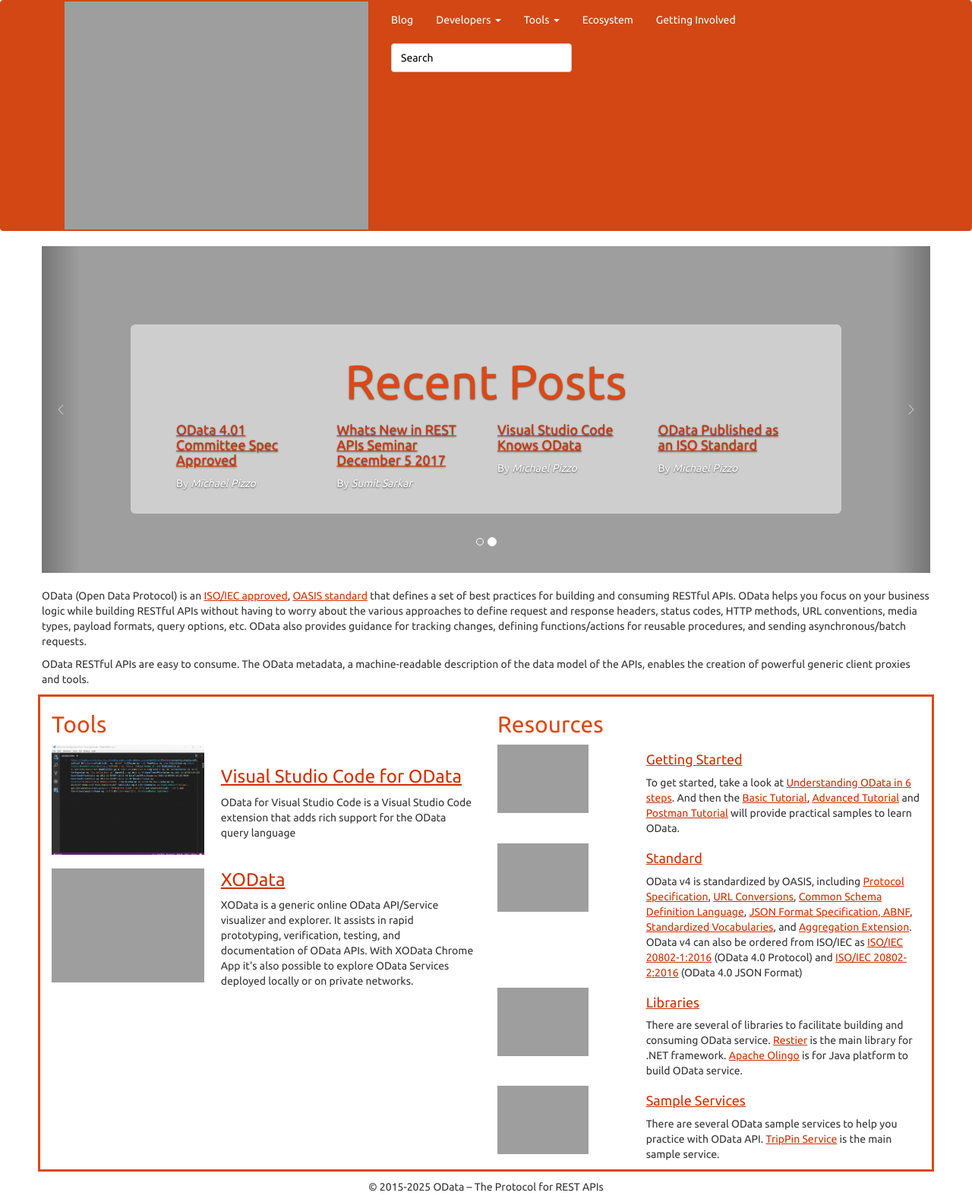
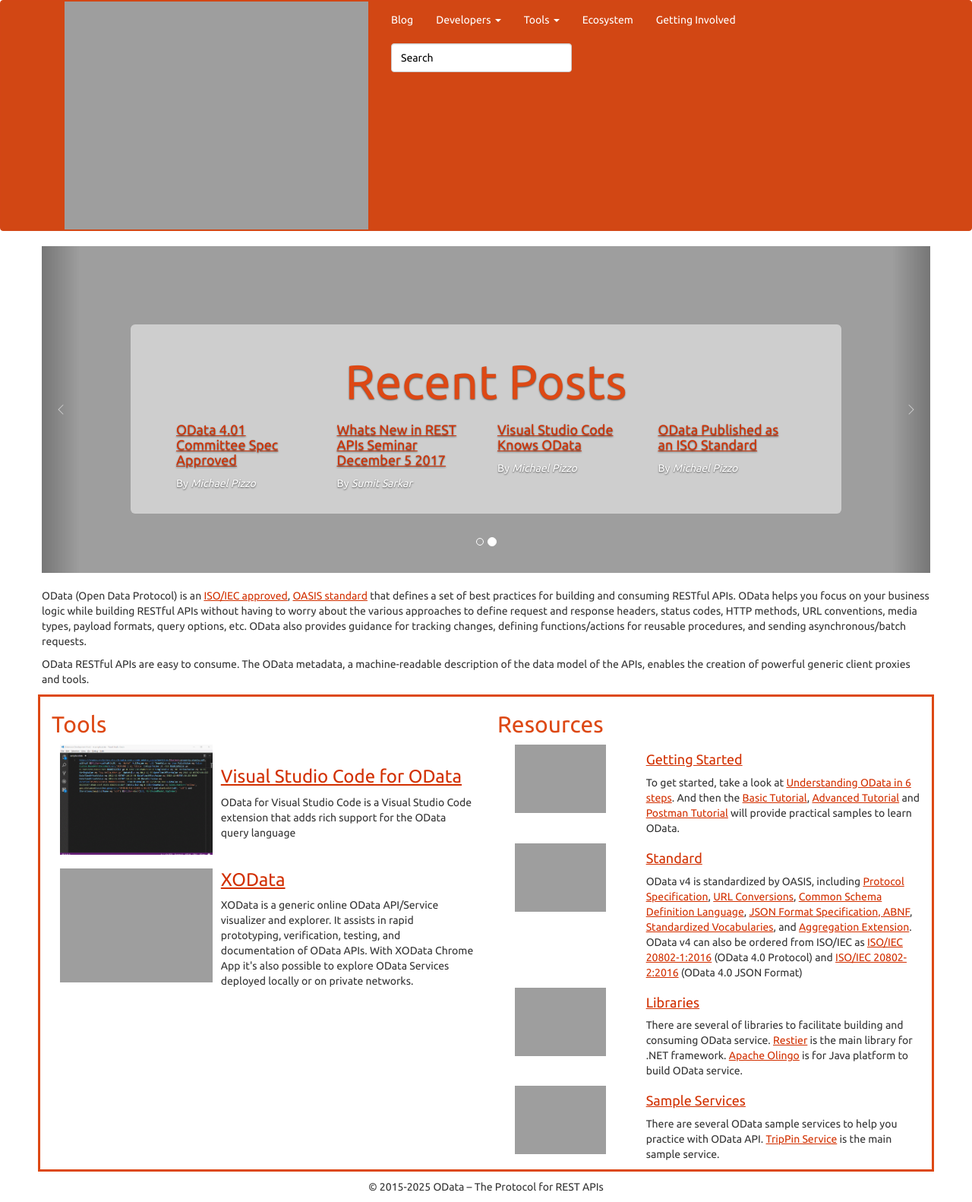
Before and after one commit to OData/odataorg.github.io, a Jekyll site: the page built from index.html, in a window 1280 px wide. Shown: the whole page at 76% size. Built offline with Jekyll 4.4.1, drawn with Linux system fonts in a browser that asks for light colours; nearby versions of some CDN libraries; a style sheet for code colours, icons or effects is not loaded.

Commit message:
Fix images not visible at 400%

```diff
--- a/public/css/site.css
+++ b/public/css/site.css
@@ -433,3 +433,19 @@
 .table>thead>tr>th, .table>tbody>tr>th, .table>tfoot>tr>th, .table>thead>tr>td, .table>tbody>tr>td, .table>tfoot>tr>td {
   border-top-color: #737373;
 }
+
+img {
+  max-width: 100%; /* Ensures images scale with the container */
+  height: auto; /* Maintains aspect ratio */
+  display: block; /* Prevents inline spacing issues */
+  margin: 0 auto; /* Centers images */
+  image-rendering: crisp-edges;
+  image-rendering: -webkit-optimize-contrast;
+}
+
+@media (max-width: 768px) {
+  img {
+    width: 100%; /* Ensures images fit smaller screens */
+    height: auto;
+  }
+}
```
